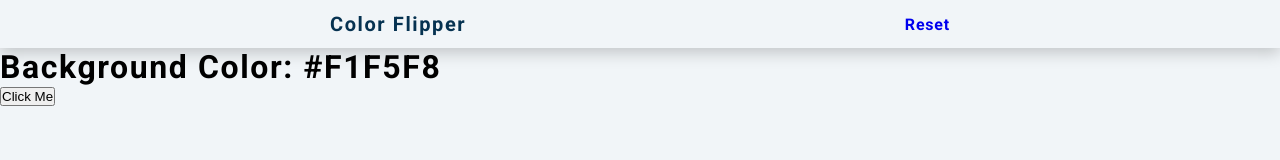
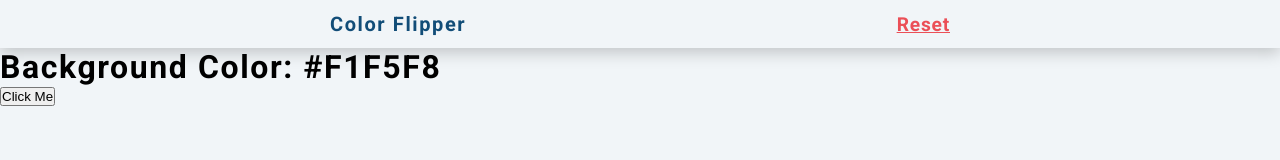
Before and after one commit to arturcoqueiro/Collor-Fliper, a plain HTML site: page index.html in a window 1280 px wide. In both pictures the pointer is over the link "Reset". Drawn offline with Linux system fonts and the light colour scheme.

Commit message:
nav = done!

```diff
--- a/style.css
+++ b/style.css
@@ -43,9 +43,15 @@ nav{
     justify-content: space-between;
 }
 nav h3{
-    color: hsl(205, 86%, 17%);
+    color: hsl(205, 74%, 27%);
 }
 nav a {
     font-weight: 700;
     letter-spacing: 0.05rem;
+    font-size: 1.2rem;
+    color: hsl(205, 86%, 17%);
 }
+nav a:hover{
+    color: #EB4F57;
+    text-decoration: underline;
+}
```
